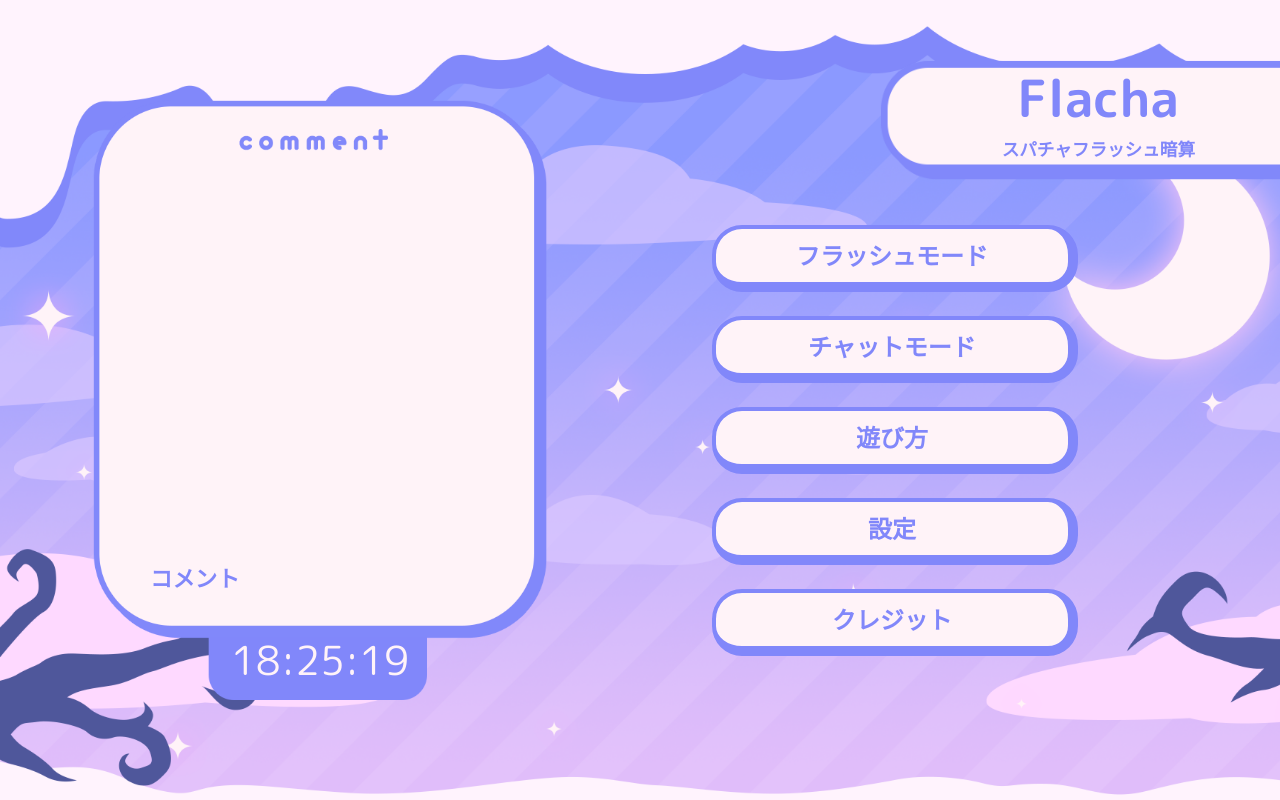
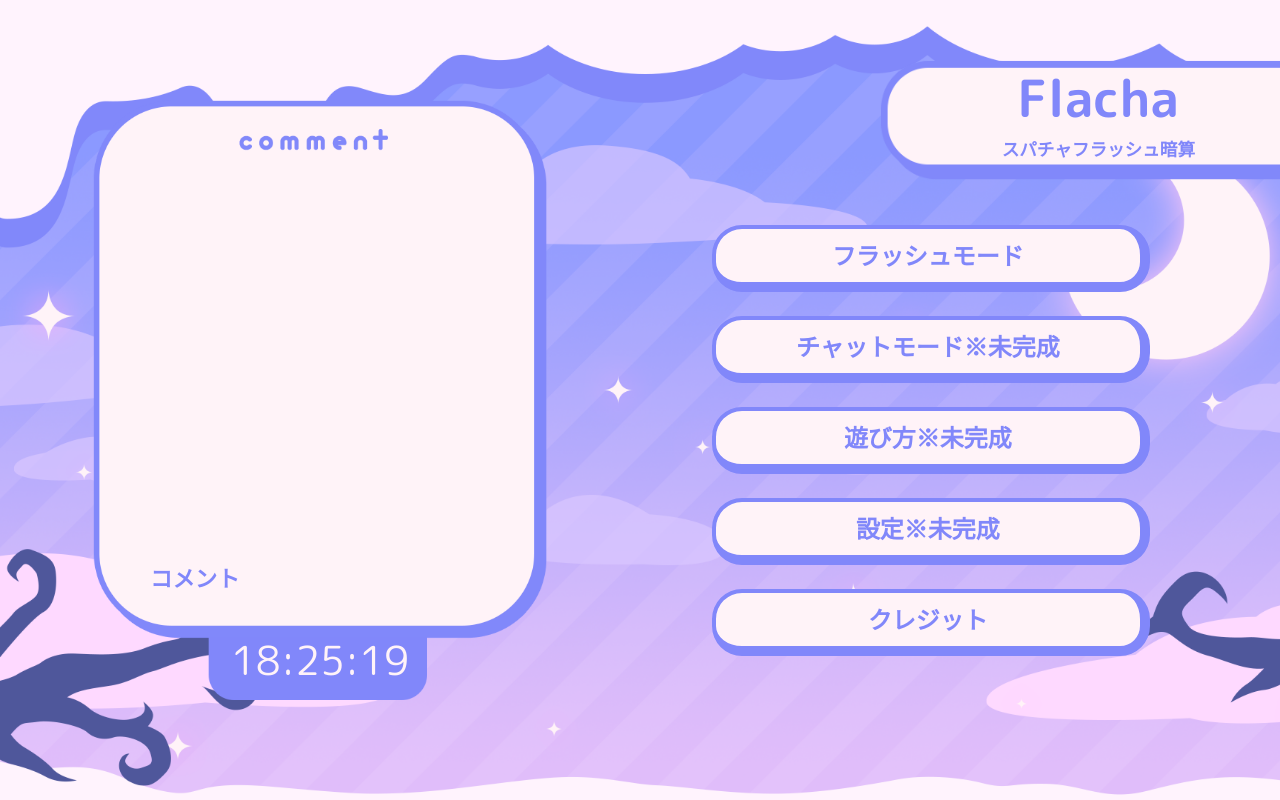
Before and after one commit to yoshi-non/flacha, a Next.js app: page / in a window 1280 px wide. Built offline with nearby package versions, Linux system fonts and the light colour scheme.

Commit message:
change: ボタン表示

```diff
--- a/components/home/Button.tsx
+++ b/components/home/Button.tsx
@@ -8,14 +8,14 @@ const Button = () => {
     <Link href="Flash" className={styles.btnBlock} scroll={false}>
       フラッシュモード
     </Link>
-    <Link href="Chat" className={styles.btnBlock} scroll={false}>
-      チャットモード
+    <Link href="/" className={styles.btnBlock} scroll={false}>
+      チャットモード※未完成
     </Link>
     <div className={styles.btnBlock}>
-      遊び方
+      遊び方※未完成
     </div>
-    <Link href="Setting" className={styles.btnBlock} scroll={false}>
-      設定
+    <Link href="/" className={styles.btnBlock} scroll={false}>
+      設定※未完成
     </Link>
     <Link href="Credit" className={styles.btnBlock} scroll={false}>
       クレジット
--- a/package.json
+++ b/package.json
@@ -22,6 +22,7 @@
     "next": "13.0.6",
     "react": "18.2.0",
     "react-dom": "18.2.0",
+    "sharp": "^0.31.2",
     "typescript": "4.9.3"
   }
 }
```
Also changed, not shown: 2 other files (tests, documents, lock files or other folders).
